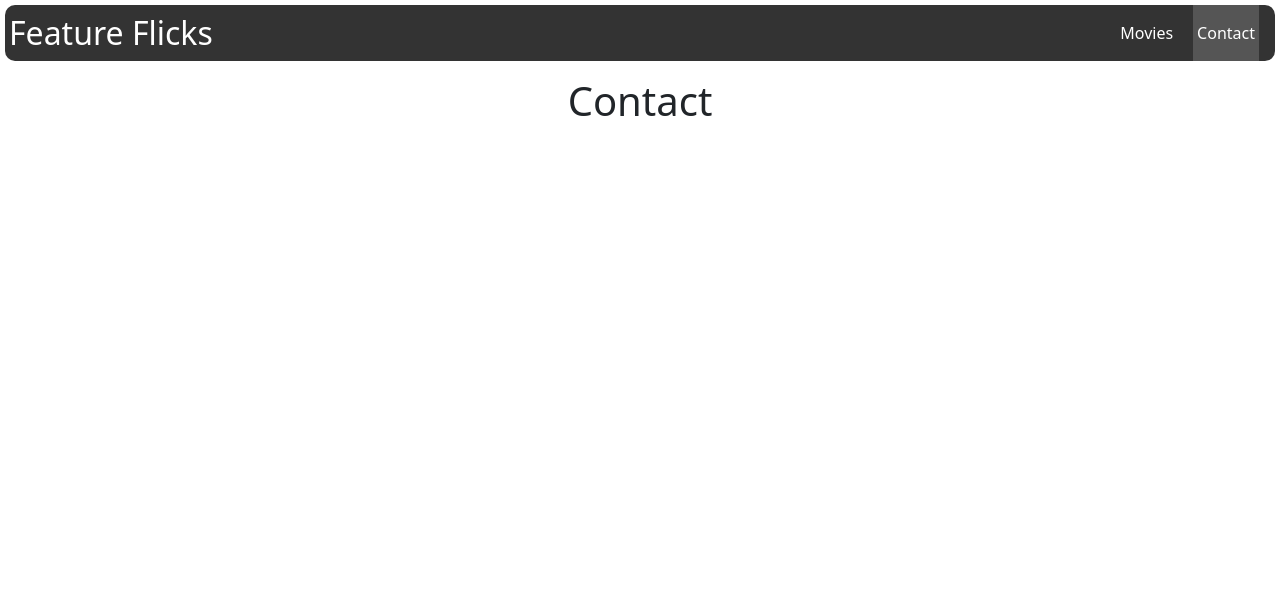
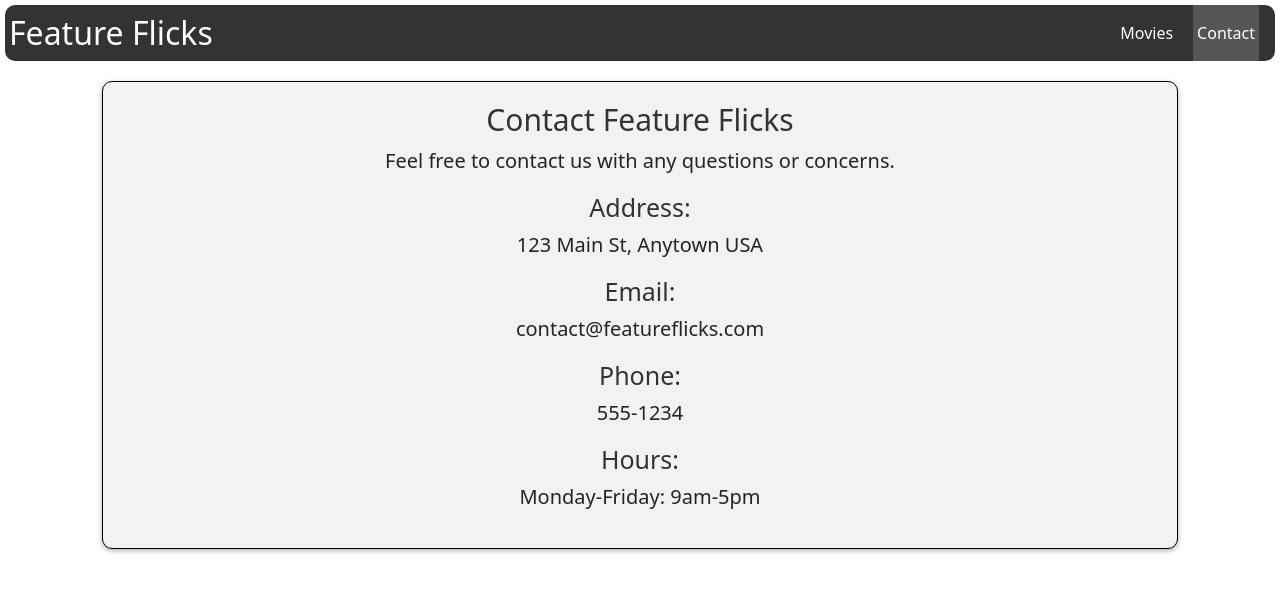
Before and after one commit to fwetterlov/the-cinema, a React (Vite) app: page /contact in a window 1280 px wide. Shown: the top 592 px of the page. Built offline with nearby package versions, Linux system fonts and the light colour scheme.

Commit message:
Created mock for startpage and contact

```diff
--- a/src/pages/Contact.jsx
+++ b/src/pages/Contact.jsx
@@ -1,3 +1,16 @@
 export default function Contact() {
-  return <h1>Contact</h1>
+  return (
+    <div class="contact">
+      <h1>Contact Feature Flicks</h1>
+      <p>Feel free to contact us with any questions or concerns.</p>
+      <h2>Address:</h2>
+      <p>123 Main St, Anytown USA</p>
+      <h2>Email:</h2>
+      <p>contact@featureflicks.com</p>
+      <h2>Phone:</h2>
+      <p>555-1234</p>
+      <h2>Hours:</h2>
+      <p>Monday-Friday: 9am-5pm</p>
+    </div>
+  );
 }
--- a/src/pages/Home.jsx
+++ b/src/pages/Home.jsx
@@ -1,3 +1,10 @@
 export default function Home() {
-  return <h1>Welcome to Feature films</h1>
+  return (
+    <div class="start-page">
+      <h1>Welcome to Feature Films</h1>
+      <p>Discover the magic of the theatre!</p>
+      <p>At Feature Films, we bring you the best movies and TV shows from around the world. Our collection includes the latest blockbusters, timeless classics, and everything in between.</p>
+      <p>Whether you're a fan of action, romance, comedy, or drama, we have something for everyone. So sit back, relax, and enjoy the show!</p>
+    </div>
+  );
 }
--- a/src/styles.css
+++ b/src/styles.css
@@ -134,7 +134,7 @@ body {
 .screening-and-seats {
   height: 710px;
   width: 700px;
-  background-color: lightgray;
+  background-color: #f2f2f2;
   border-radius: 10px;
   text-align: center;
   margin: auto;
@@ -276,3 +276,46 @@ body {
 .ticket-info p:nth-child(3) {
   margin-top: 0;
 }
+
+.contact {
+  background-color: #f2f2f2;
+  border-radius: 10px;
+  border: 1px solid black;
+  margin: 20px;
+  padding: 20px;
+  text-align: center;
+  box-shadow: 0px 2px 5px rgba(0, 0, 0, 0.3);
+}
+
+.contact h1 {
+  color: #333;
+  font-size: 30px;
+}
+
+.contact h2 {
+  color: #333;
+  font-size: 25px;
+}
+
+.contact p {
+  font-size: 20px;
+}
+
+.start-page {
+  background-color: #f2f2f2;
+  border: 1px solid black;
+  margin: 20px;
+  padding: 20px;
+  text-align: center;
+  box-shadow: 0px 2px 5px rgba(0, 0, 0, 0.3);
+  border-radius: 10px;
+}
+
+.start-page h1 {
+  color: #333;
+  font-size: 30px;
+}
+
+.start-page p {
+  font-size: 20px;
+}
```
